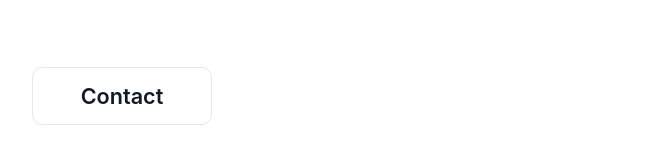
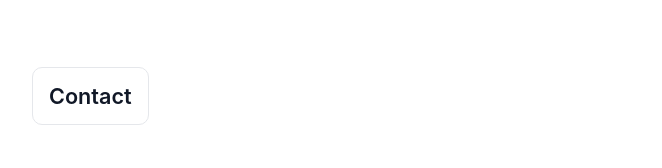
Before and after one commit to Praneel7015/landing-page, a Next.js app: page /about in a window 1280 px wide. Shown: the part 986-1154 px from the top of the page, without its empty margins (302-964 px from the left). Built offline with nearby package versions, Linux system fonts and the light colour scheme; no server answers.

Commit message:
Update about.js

```diff
--- a/pages/about.js
+++ b/pages/about.js
@@ -47,7 +47,7 @@ export default function AboutPage() {
           justifyContent: 'flex-start',
           flexWrap: 'wrap',
         }}>
-          <Link className={linksStyles.linkButton} href="mailto:p70157015@gmail.com" style={{ minWidth: 180 }}>
+                    <Link className={linksStyles.linkButton} href="/contact" prefetch>
             Contact
           </Link>
         </div>
```
